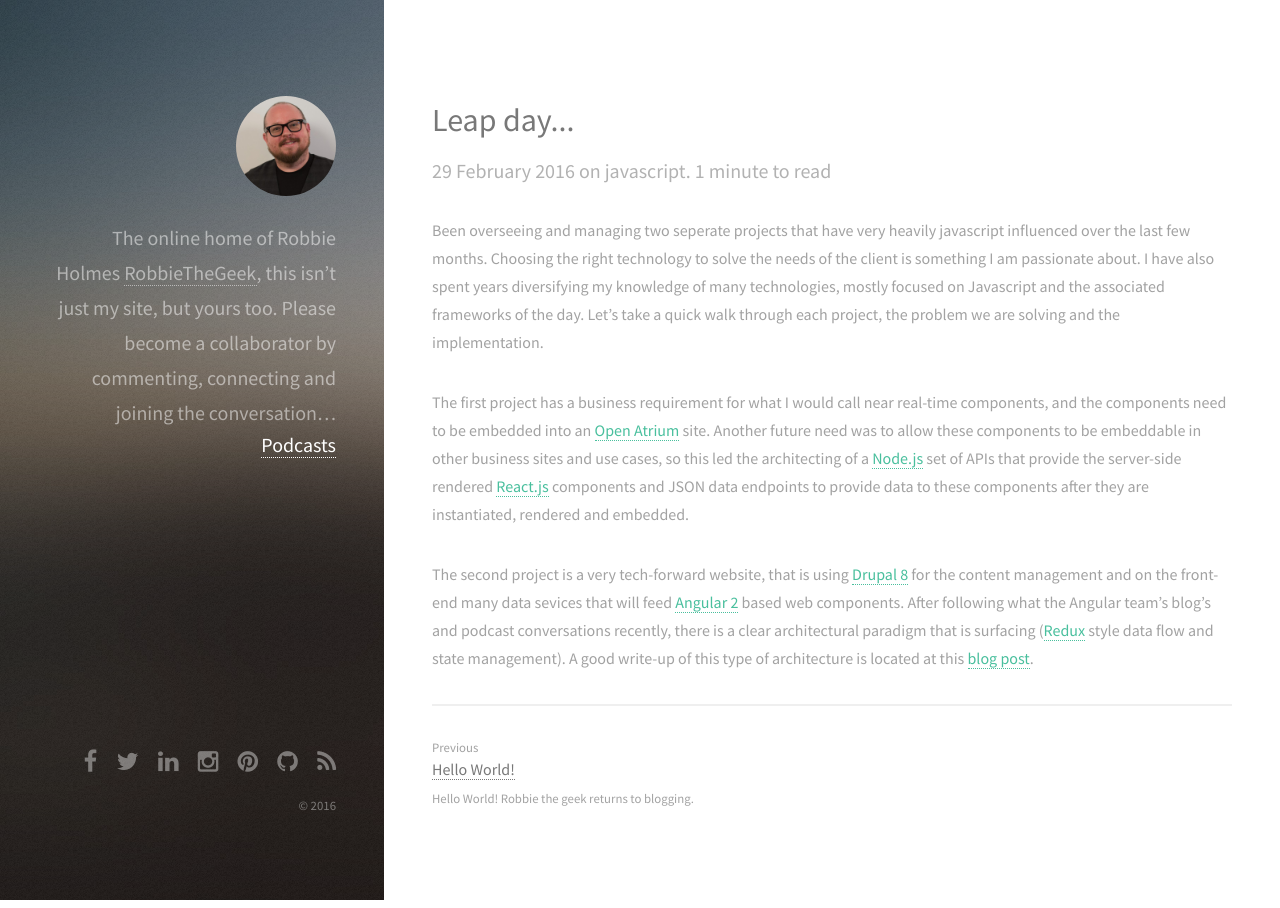
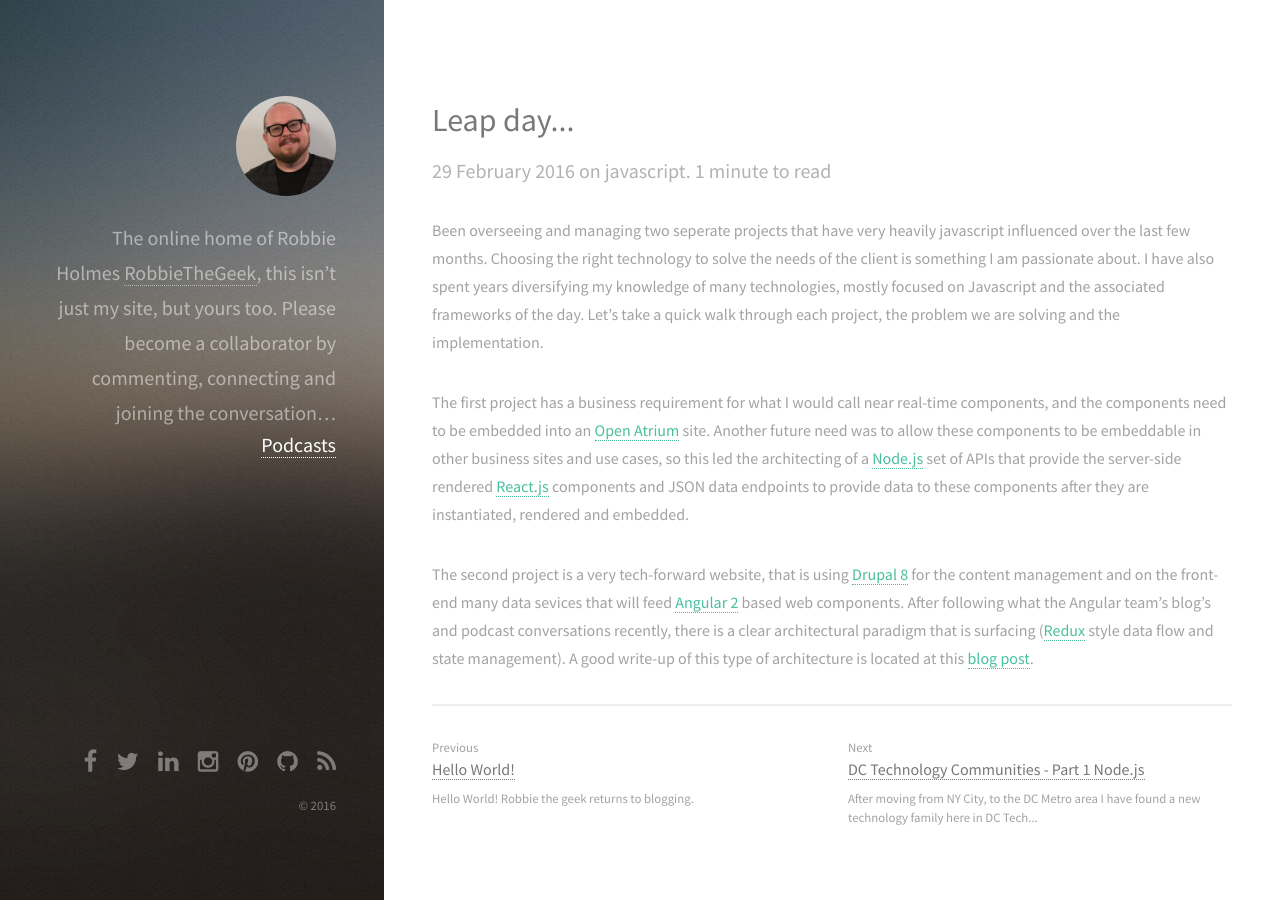
Before and after one commit to stepharr/stepharr.github.io, a Jekyll site: the page built from _posts/2016-02-29-leap-day.markdown, in a window 1280 px wide. Built offline with Jekyll 4.4.1, drawn with Linux system fonts in a browser that asks for light colours; comment, search, counter and statistics services are not loaded.

Commit message:
Add ruby version and gemset and the first DCTech post...

```diff
--- a/_drafts/2016-03-01-dc-tech-communities-part-1.markdown
+++ b/_posts/2016-03-01-dc-tech-communities-part-1.markdown
@@ -1,10 +1,14 @@
 ---
 layout: post
 title: 'DC Technology Communities - Part 1 Node.js'
-categories: dctech, nodejs
+categories: dctech
 excerpt: 'After moving from NY City, to the DC Metro area I have found a new technology family here in DC Tech...'
 ---
+
+<div style="text-align: center;"><img src="/images/nodeschooldc-logo.png" /></div>
 
 On May 15th of 2015 I moved here to Alexandria, VA but my connection to the technology communities here in the DC Metro area started before I even moved here.  Once I knew I was moving to this area, I started looking around at the [Node.js](https://nodejs.org/) community, which I learned pretty quickly was two sister communities actually [NOVA Node](http://www.meetup.com/Nova-Node/) and [NodeDC](http://www.meetup.com/node-dc/).  Before moving from New York I was mentoring and helping to organize the [NodeSchool](http://nodeschool.io/) events, and wanted to make sure that I could continue that upon arrival here.  I did a bit of online sluethery and tracked down who was the owner of the [Washington DC](https://github.com/nodeschool/washingtondc) NodeSchool repository, and it turned out to be [Josh Finnie](https://twitter.com/joshfinnie).  Started following Josh on Twitter, and communicated through a few different channels, including a [pull request](https://github.com/nodeschool/washingtondc/issues/3#issue-58115513) to add a [Gitter.IM](https://gitter.im/) channel on February 18, 2015.
 
 The first technology meetup I attended after moving here was on Monday May 18, 2015 a [NodeDC event](http://www.meetup.com/node-dc/events/221880003/) where when I arrived I met a few more of the organizers including [Juan Caicedo](https://twitter.com/_juancaicedo) and [Daniel Paz-Soldan](https://twitter.com/danpazsoldan).  Within the first 15 minutes of arriving it came up that I just moved to the area from New York, and Juan asked if I was the guy that has been talking to Josh about running NodeSchool's. Less then a month after moving here on June 13, 2015 I was leading a NodeSchool at a [Node Unconference](http://www.meetup.com/Nova-Node/events/222312195/) and since then I have co-hosted and co-organized 8 [NodeSchoolDC](http://nodeschool.io/washingtondc/) events.
+
+This is just the beginning of my DC Tech story... I will post the next part later this week...
```
Also changed, not shown: 2 other files.
